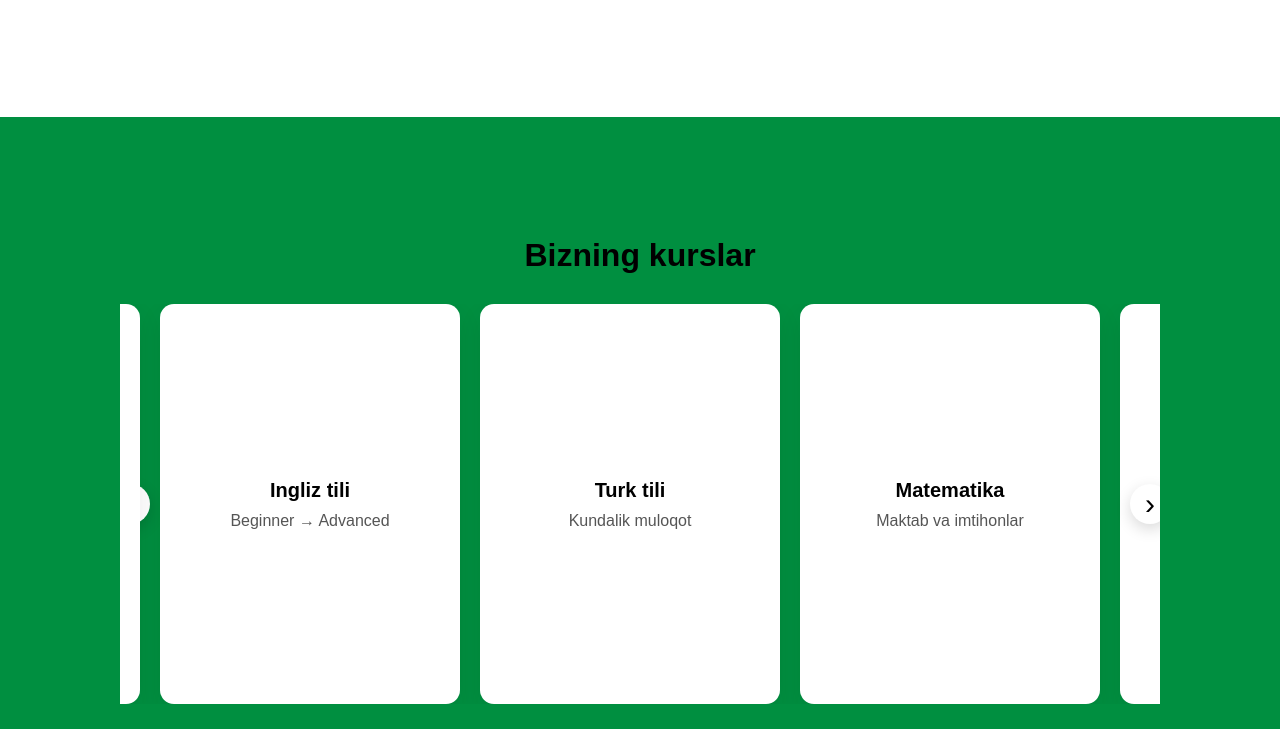
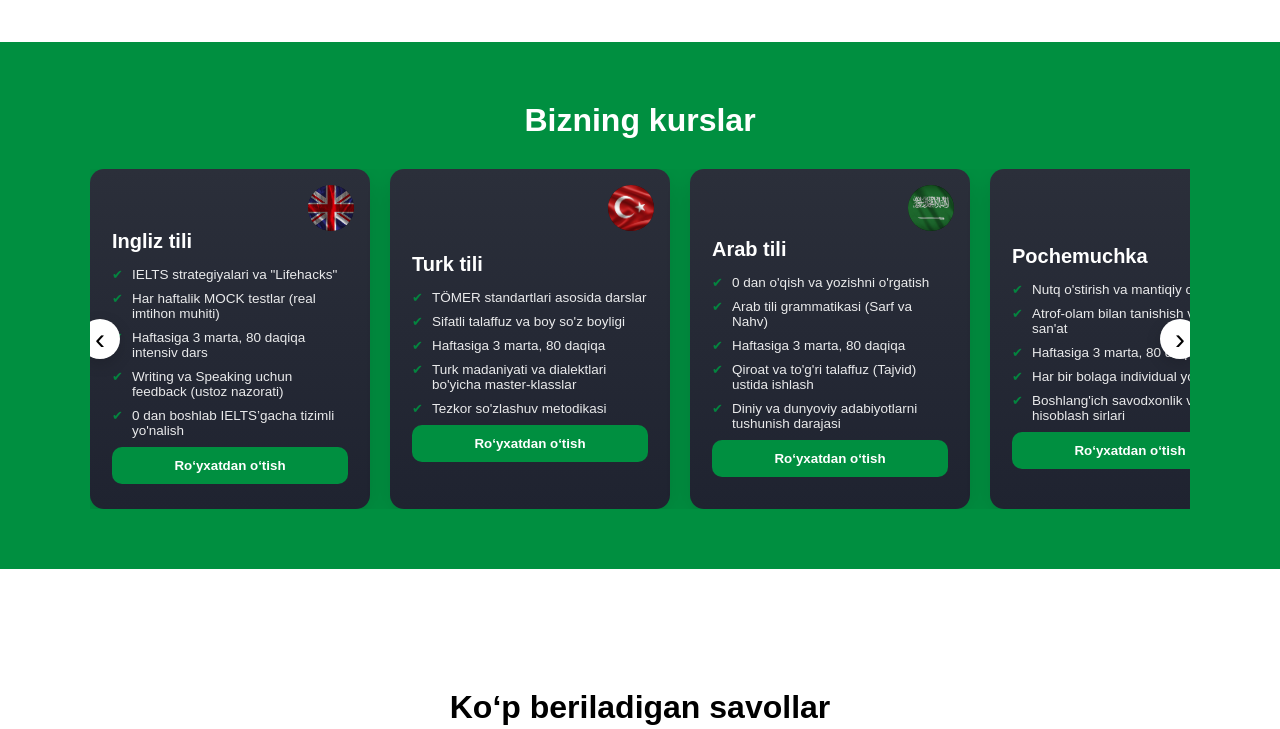
Before and after one commit to SirojiddinAhmedov/Sof-talim, a plain HTML site: page index.html in a window 1280 px wide. Shown: the part 605-1334 px from the top of the page. Drawn offline with Linux system fonts and the light colour scheme.

Commit message:
Cardlar dizayn o'zgardi,  responsivg moslandi

```diff
--- a/CSS/style.css
+++ b/CSS/style.css
@@ -3,6 +3,10 @@
   padding: 0;
   box-sizing: border-box;
   font-family: Arial, sans-serif;
+}
+
+|html {
+  scroll-behavior: smooth;
 }
 
 body {
@@ -25,12 +29,21 @@ body {
 }
 
 .logo {
+  display: flex;                /* asosiy o‘zgartirish shu */
+  align-items: center;          /* vertikal markazlash */
+  justify-content: center;      /* gorizontal markazlash */
+  gap: 12px;                    /* rasm va matn orasidagi masofa */
+  color: #ffffff;
   font-weight: bold;
   font-size: 20px;
-  background-size: contain;   /* rasm to‘liq ko‘rinadi */
-  background-repeat: no-repeat;
-  background-position: center;
+  /* agar bu header yoki navbar ichida bo‘lsa, kerak bo‘lishi mumkin: */
+  /* height: 80px; */           /* balandlik berish orqali vertikal joyni yaxshilash mumkin */
+}
 
+.logo-img {
+  height: 40px;                 /* rasm balandligini o‘zingizga moslashtiring */
+  width: auto;                  /* nisbat saqlanadi */
+  display: block;
 }
 
 
@@ -128,11 +141,9 @@ form button:hover {
 }
 
 
-/* kurslar haqida*/
 .courses {
-  margin: 120px 0px;
-  padding:120px;
-  max-height:100%;
+  margin: 80px 0;
+  padding: 60px 20px;
   text-align: center;
   background-color: #008f40;
 }
@@ -140,47 +151,139 @@ form button:hover {
 .courses h2 {
   font-size: 32px;
   margin-bottom: 30px;
-}
-
-#ruscard {
-  background-image: url();
+  color: #fff;
 }
 
 /* Wrapper */
 .carousel-wrapper {
   position: relative;
-  max-width: 1200px;
+  max-width: 1100px;
   margin: 0 auto;
   overflow: hidden;
 }
 
-/* Carousel track */
+/* Track */
 .carousel {
   display: flex;
   gap: 20px;
-  transition: transform 30s ease-out;
+  will-change: transform;
 }
 
 /* Card */
 .course-card {
-  min-width: 300px;
-  height: 400px;
-  background: white;
+  flex: 0 0 clamp(220px, 70vw, 280px);
+  height: 340px;
+  background: #fff;
   border-radius: 14px;
   padding: 20px;
-  box-shadow: 0 10px 25px rgba(0,0,0,0.08);
+  box-shadow: 0 10px 25px rgba(0,0,0,0.15);
   display: flex;
   flex-direction: column;
   justify-content: center;
+  position: relative;
+
 }
 
-.course-card h3 {
-  margin-bottom: 10px;
+/* Buttons */
+.nav-btn {
+  position: absolute;
+  top: 50%;
+  transform: translateY(-50%);
+  background: #fff;
+  border: none;
+  font-size: 32px;
+  width: 44px;
+  height: 44px;
+  border-radius: 50%;
+  cursor: pointer;
+  z-index: 10;
+}
+
+.nav-btn.left { left: -10px; }
+.nav-btn.right { right: -10px; }
+
+/* Responsive */
+@media (max-width: 600px) {
+  .nav-btn {
+    display: none;
+  }
+}
+
+/* ===== PREMIUM COURSE CARD ===== */
+
+.course-card.premium {
+  background: linear-gradient(180deg, #2b2f3a, #1f2330);
+  color: #fff;
+  padding: 60px 22px 24px;
+  text-align: left;
+  transition: 0.35s ease;
+}
+
+.course-card.premium:hover {
+  transform: translateY(-8px) scale(1.02);
+}
+
+
+
+/* Bayroq aylana */
+.flag-circle {
+  position: absolute;
+  top: 16px;
+  right: 16px;
+  width: 46px;
+  height: 46px;
+  background: #111;
+  border-radius: 50%;
+  display: grid;
+  place-items: center;
+}
+
+.flag-circle img {
+  width: 46px;
+  height: 46px;
+  object-fit: cover;
+  border-radius: 50%;
+}
+
+.course-card.premium h3 {
+  margin-bottom: 14px;
   font-size: 20px;
 }
 
-.course-card p {
-  color: #555;
+/* ro‘yxat */
+.course-card.premium ul {
+  list-style: none;
+  padding: 0;
+  margin: 0;
+}
+
+.course-card.premium ul li {
+  margin-bottom: 9px;
+  font-size: 13.5px;
+  opacity: 0.9;
+  padding-left: 20px;
+  position: relative;
+}
+
+.course-card.premium ul li::before {
+  content: "✔";
+  position: absolute;
+  left: 0;
+  color: #008f40;
+  font-size: 13px;
+}
+
+/* Tugma */
+ .course-btn {
+  margin-top: auto;
+  width: 100%;
+  padding: 11px;
+  border: none;
+  border-radius: 10px;
+  background: #008f40;
+  color: #ffffff;
+  font-weight: 600;
+  cursor: pointer;
 }
 
 
@@ -337,7 +440,7 @@ form button:hover {
   right: -250px;
   width: 250px;
   height: 100%;
-  background: #1fd031;
+  background: #008f40;
   padding-top: 60px;
   display: flex;
   flex-direction: column;
@@ -436,7 +539,7 @@ form button:hover {
   right: -250px;
   width: 250px;
   height: 100%;
-  background: #1fd031;
+  background: #008f40;
   padding-top: 60px;
   display: flex;
   flex-direction: column;
--- a/JS/script.js
+++ b/JS/script.js
@@ -92,57 +92,63 @@ const carousel = document.getElementById("carousel");
 const nextBtn = document.getElementById("nextBtn");
 const prevBtn = document.getElementById("prevBtn");
 
-const cardWidth = 280; // card + gap
 let isAnimating = false;
 
-// Boshlanishida birinchi elementni markazga tayyorlab qo‘yamiz
-carousel.style.transform = `translateX(-${cardWidth}px)`;
+function getCardWidth() {
+  const card = carousel.querySelector(".course-card");
+  const gap = 20;
+  return card.offsetWidth + gap;
+}
 
-// Oxirgi kartani boshiga olib kelamiz (doira effekti uchun)
+// boshida oxirgi cardni oldinga olib kelamiz
 carousel.insertBefore(carousel.lastElementChild, carousel.firstElementChild);
+carousel.style.transform = `translateX(-${getCardWidth()}px)`;
 
 
-// =======================
-// 👉 NEXT (o‘ngga aylanish)
-// =======================
 nextBtn.addEventListener("click", () => {
   if (isAnimating) return;
   isAnimating = true;
 
+  const w = getCardWidth();
+
   carousel.style.transition = "transform 0.4s ease";
-  carousel.style.transform = `translateX(-${cardWidth * 2}px)`;
+  carousel.style.transform = `translateX(-${w * 2}px)`;
 
-  setTimeout(() => {
+  carousel.addEventListener("transitionend", function handler() {
+    carousel.removeEventListener("transitionend", handler);
     carousel.style.transition = "none";
     carousel.appendChild(carousel.firstElementChild);
-    carousel.style.transform = `translateX(-${cardWidth}px)`;
+    carousel.style.transform = `translateX(-${w}px)`;
     isAnimating = false;
-  }, 400);
+  });
 });
 
-
-// =======================
-// 👈 PREV (chapga aylanish)
-// =======================
 prevBtn.addEventListener("click", () => {
   if (isAnimating) return;
   isAnimating = true;
 
+  const w = getCardWidth();
+
   carousel.style.transition = "none";
   carousel.insertBefore(carousel.lastElementChild, carousel.firstElementChild);
-  carousel.style.transform = `translateX(-${cardWidth * 2}px)`;
+  carousel.style.transform = `translateX(-${w * 2}px)`;
 
   requestAnimationFrame(() => {
     requestAnimationFrame(() => {
       carousel.style.transition = "transform 0.4s ease";
-      carousel.style.transform = `translateX(-${cardWidth}px)`;
+      carousel.style.transform = `translateX(-${w}px)`;
     });
   });
 
-  setTimeout(() => {
+  carousel.addEventListener("transitionend", function handler() {
+    carousel.removeEventListener("transitionend", handler);
     isAnimating = false;
-  }, 400);
+  });
 });
+
+
+
+
 
 
 // =======================
--- a/index.html
+++ b/index.html
@@ -2,16 +2,18 @@
 <html lang="uz">
 	<head>
 		<meta charset="UTF-8" />
-  <meta name="viewport" content="width=device-width, initial-scale=1.0"/>
+		<meta name="viewport" content="width=device-width, initial-scale=1.0" />
 		<title>Sof Ta'lim</title>
 		<link rel="stylesheet" href="CSS/style.css" />
 	</head>
 
 	<body>
-
 		<!-- Navbar -->
 		<header class="navbar">
-  <div class="logo"> <img src="images/soptalom.png"  class="img" alt="">   </div>
+			<div class="logo">
+				<img src="images/soptalom1.png" class="logo-img" alt="Sof Ta'lim" />
+				<span>Sof Ta'lim</span>
+			</div>
 
 			<nav class="nav-links">
 				<a href="#">Home</a>
@@ -38,20 +40,13 @@
 		<!-- Overlay -->
 		<div class="overlay" id="overlay"></div>
 
-
 		<!-- Hero -->
-  <section class="hero">
+		<section class="hero" id="leadForm">
 			<h1>Kursga yoziling</h1>
 			<p>Ma'lumot qoldiring, menejerlar siz bilan bog‘lanadi</p>
 
-    <form id="leadForm" class="form">
-  <input
-    type="text"
-    id="name"
-    placeholder="Ismingiz"
-    maxlength="50"
-    required
-  />
+			<form class="form">
+				<input type="text" id="name" placeholder="Ismingiz" maxlength="50" required />
 
 				<!-- Kurs select -->
 				<select id="course" required>
@@ -64,24 +59,15 @@
 					<option value="pochemuchka">Pochemuchka</option>
 				</select>
 
-  <input
-    type="tel"
-    id="phone"
-    placeholder="+998 ___ ___ ___"
-    value="+998"
-    maxlength="13"
-    required
-  />
+				<input type="tel" id="phone" placeholder="+998 ___ ___ ___" value="+998" maxlength="13" required />
 
 				<button type="submit">Yuborish</button>
 			</form>
 
 			<div id="status"></div>
 
-
 			<p id="status" class="status"></p>
 		</section>
-
 
 		<!-- Kurslar haqida  -->
 		<section class="courses">
@@ -91,45 +77,134 @@
 				<button class="nav-btn left" id="prevBtn">‹</button>
 
 				<div class="carousel" id="carousel">
-
-      <div class="course-card" id="rusCard">
-        <h3>Rus tili</h3>
-        <p>Grammatika va so‘zlashuv</p>
+					<div class="course-card premium">
+						<div class="flag-circle">
+							<img src="images/russianflag2.jpg" alt="Rus tili" />
 						</div>
 
-      <div class="course-card" id="engCard">
-        <h3>Ingliz tili</h3>
-        <p>Beginner → Advanced</p>
+						<h3>Rus tili</h3>
+
+						<ul>
+							<li>0 dan erkin so‘zlashuvgacha</li>
+							<li>Grammatika + speaking parallel</li>
+							<li>Haftasiga 3 marta, 80 daqiqa</li>
+							<li>Amaliy mashg‘ulotlar va testlar</li>
+							<li>Natijaga yo‘naltirilgan metodika</li>
+						</ul>
+
+						<a href="#leadForm">
+							<button class="course-btn">Ro‘yxatdan o‘tish</button>
+						</a>
 					</div>
 
-      <div class="course-card">
-        <h3>Turk tili</h3>
-        <p>Kundalik muloqot</p>
+					<div class="course-card premium">
+						<div class="flag-circle">
+							<img src="images/ukflag.jpg" alt="Rus tili" />
 						</div>
 
-      <div class="course-card">
-        <h3>Matematika</h3>
-        <p>Maktab va imtihonlar</p>
+						<h3>Ingliz tili</h3>
+
+						<ul>
+							<li>IELTS strategiyalari va "Lifehacks"</li>
+							<li>Har haftalik MOCK testlar (real imtihon muhiti)</li>
+							<li>Haftasiga 3 marta, 80 daqiqa intensiv dars</li>
+							<li>Writing va Speaking uchun feedback (ustoz nazorati)</li>
+							<li>0 dan boshlab IELTS’gacha tizimli yo'nalish</li>
+						</ul>
+
+						<a href="#leadForm">
+							<button class="course-btn">Ro‘yxatdan o‘tish</button>
+						</a>
 					</div>
 
-      <div class="course-card">
-        <h3>Arab tili</h3>
-        <p>O‘qish va yozish</p>
+					<div class="course-card premium">
+						<div class="flag-circle">
+							<img src="images/turkey.jpg" alt="Rus tili" />
 						</div>
 
+						<h3>Turk tili</h3>
+
+						<ul>
+							<li>TÖMER standartlari asosida darslar</li>
+							<li>Sifatli talaffuz va boy so'z boyligi</li>
+							<li>Haftasiga 3 marta, 80 daqiqa</li>
+							<li>Turk madaniyati va dialektlari bo'yicha master-klasslar</li>
+							<li>Tezkor so'zlashuv metodikasi</li>
+						</ul>
+
+						<a href="#leadForm">
+							<button class="course-btn">Ro‘yxatdan o‘tish</button>
+						</a>
+					</div>
+
+					<div class="course-card premium">
+						<div class="flag-circle">
+							<img src="images/saudi-arabia-flag.webp" alt="Rus tili" />
+						</div>
+
+						<h3>Arab tili</h3>
+
+						<ul>
+							<li>0 dan o'qish va yozishni o'rgatish</li>
+							<li>Arab tili grammatikasi (Sarf va Nahv)</li>
+							<li>Haftasiga 3 marta, 80 daqiqa</li>
+							<li>Qiroat va to'g'ri talaffuz (Tajvid) ustida ishlash</li>
+							<li>Diniy va dunyoviy adabiyotlarni tushunish darajasi</li>
+						</ul>
+
+						<a href="#leadForm">
+							<button class="course-btn">Ro‘yxatdan o‘tish</button>
+						</a>
+					</div>
+
+					<div class="course-card premium">
+						<div class="flag-circle">
+							<img src="images/child.avif" alt="Rus tili" />
+						</div>
+
+						<h3>Pochemuchka</h3>
+
+						<ul>
+							<li>Nutq o'stirish va mantiqiy o'yinlar</li>
+							<li>Atrof-olam bilan tanishish va tasviriy san'at</li>
+							<li>Haftasiga 3 marta, 80 daqiqa</li>
+							<li>Har bir bolaga individual yondashuv</li>
+							<li>Boshlang'ich savodxonlik va hisoblash sirlari</li>
+						</ul>
+
+						<a href="#leadForm">
+							<button class="course-btn">Ro‘yxatdan o‘tish</button>
+						</a>
+					</div>
+
+					<div class="course-card premium">
+						<div class="flag-circle">
+							<img src="images/math4.png" alt="Rus tili" />
+						</div>
+
+						<h3>Matematika</h3>
+						<ul>
+							<li>0 dan eng murakkab misollargacha</li>
+							<li>Mantiqiy masala va misollar ustida ishlash</li>
+							<li>Haftasiga 3 marta, 80 daqiqa</li>
+							<li>DTM va xalqaro standartdagi testlar</li>
+							<li>Har bir o'quvchi bilan individual tahlil</li>
+						</ul>
+
+						<a href="#leadForm" class="leadorm">
+							<button class="course-btn">Ro‘yxatdan o‘tish</button>
+						</a>
+					</div>
 				</div>
 
 				<button class="nav-btn right" id="nextBtn">›</button>
 			</div>
 		</section>
 
-
-
 		<section class="faq">
 			<h2>Ko‘p beriladigan savollar</h2>
 
 			<div class="faq-list">
-
 				<div class="faq-item">
 					<div class="faq-question">Kurslar necha oy davom etadi?</div>
 					<div class="faq-answer">O‘rtacha 3–6 oy davom etadi, kurs turiga qarab farq qiladi.</div>
@@ -179,33 +254,40 @@
 					<div class="faq-question">Guruhda nechta o‘quvchi bo‘ladi?</div>
 					<div class="faq-answer">O‘rtacha 8–12 nafar o‘quvchi.</div>
 				</div>
-
 			</div>
 		</section>
-
-
-
-
 
 		<section class="locations">
 			<h2>Bizning manzillar</h2>
 
 			<div class="map-grid">
-
 				<div class="map-card">
 					<h3>Filial 1</h3>
-      <iframe src="https://www.google.com/maps/embed?pb=!1m18!1m12!1m3!1d2999.9473356117746!2d69.19934257577796!3d41.2447050713183!2m3!1f0!2f0!3f0!3m2!1i1024!2i768!4f13.1!3m3!1m2!1s0x38ae61d776ae2009%3A0x2b9891ff3e11dfc3!2sSof%20Ta&#39;lim%20Sergeli!5e0!3m2!1suz!2s!4v1768221756165!5m2!1suz!2s" width="600" height="450" style="border:0;" allowfullscreen="" loading="lazy" referrerpolicy="no-referrer-when-downgrade"></iframe>
+					<iframe
+						src="https://www.google.com/maps/embed?pb=!1m18!1m12!1m3!1d2999.9473356117746!2d69.19934257577796!3d41.2447050713183!2m3!1f0!2f0!3f0!3m2!1i1024!2i768!4f13.1!3m3!1m2!1s0x38ae61d776ae2009%3A0x2b9891ff3e11dfc3!2sSof%20Ta&#39;lim%20Sergeli!5e0!3m2!1suz!2s!4v1768221756165!5m2!1suz!2s"
+						width="600"
+						height="450"
+						style="border:0;"
+						allowfullscreen=""
+						loading="lazy"
+						referrerpolicy="no-referrer-when-downgrade"
+					></iframe>
 				</div>
 
 				<div class="map-card">
 					<h3>Filial 2</h3>
-      <iframe src="https://www.google.com/maps/embed?pb=!1m18!1m12!1m3!1d23994.651465222585!2d69.12367747910159!3d41.258119!2m3!1f0!2f0!3f0!3m2!1i1024!2i768!4f13.1!3m3!1m2!1s0x38ae89aee86a80c9%3A0x5ce34fbe4d65fb93!2sSof%20ta%60lim%20edu!5e0!3m2!1suz!2s!4v1768221922289!5m2!1suz!2s" width="600" height="450" style="border:0;" allowfullscreen="" loading="lazy" referrerpolicy="no-referrer-when-downgrade"></iframe>
+					<iframe
+						src="https://www.google.com/maps/embed?pb=!1m18!1m12!1m3!1d23994.651465222585!2d69.12367747910159!3d41.258119!2m3!1f0!2f0!3f0!3m2!1i1024!2i768!4f13.1!3m3!1m2!1s0x38ae89aee86a80c9%3A0x5ce34fbe4d65fb93!2sSof%20ta%60lim%20edu!5e0!3m2!1suz!2s!4v1768221922289!5m2!1suz!2s"
+						width="600"
+						height="450"
+						style="border:0;"
+						allowfullscreen=""
+						loading="lazy"
+						referrerpolicy="no-referrer-when-downgrade"
+					></iframe>
 				</div>
-
 			</div>
 		</section>
-
-
 
 		<script src="JS/script.js"></script>
 	</body>
```
Also changed, not shown: images/child.avif (added), images/kihik.png (added), images/math4.png (added), images/russianflag2.jpg (added), images/saudflag2.jpg (added), images/saudi-arabia-flag.webp (added), images/soptalom.png, images/soptalom1.png (added), images/turkey.jpg (added), images/ukflag.jpg (added). Lines whose indentation alone changed are shown as unchanged.
